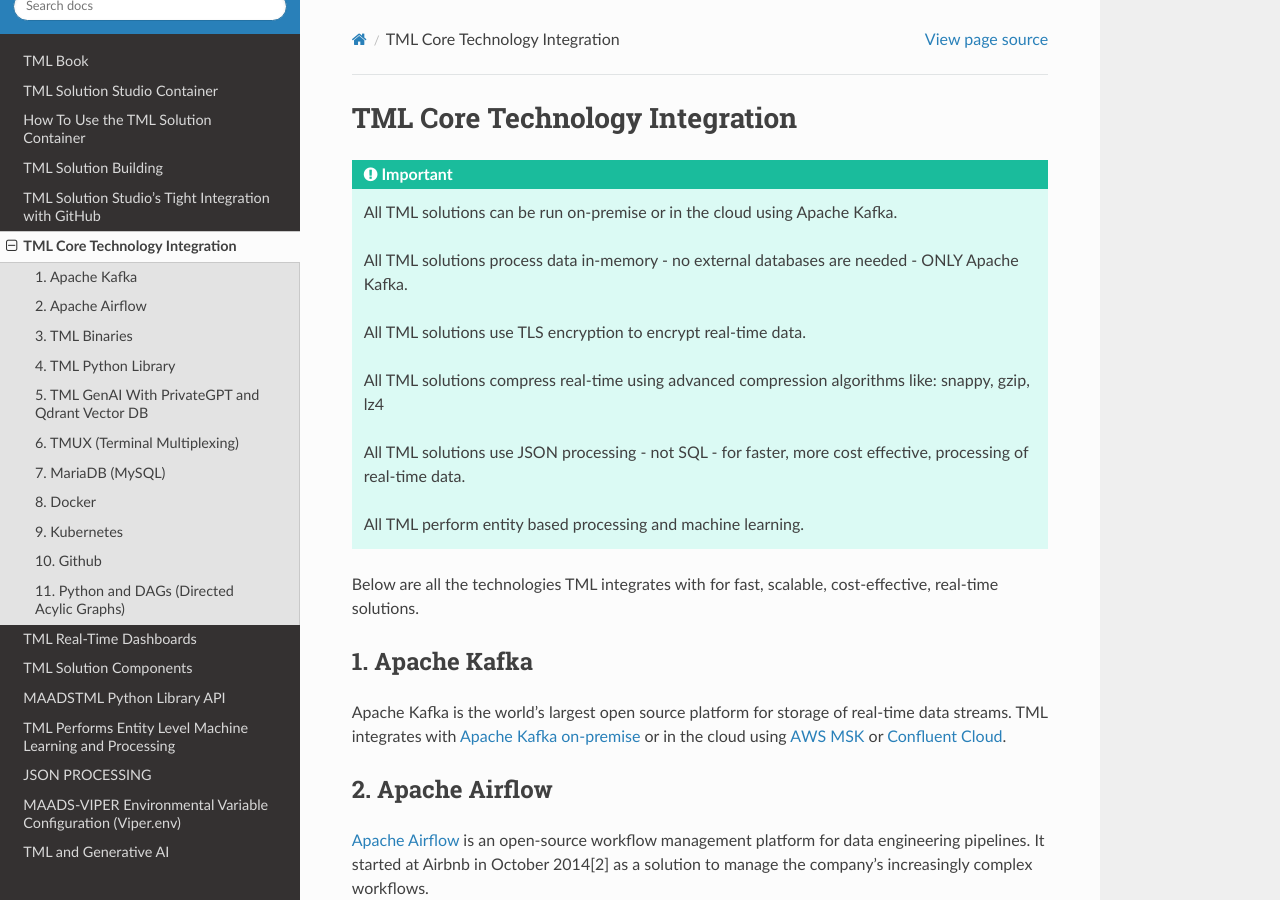
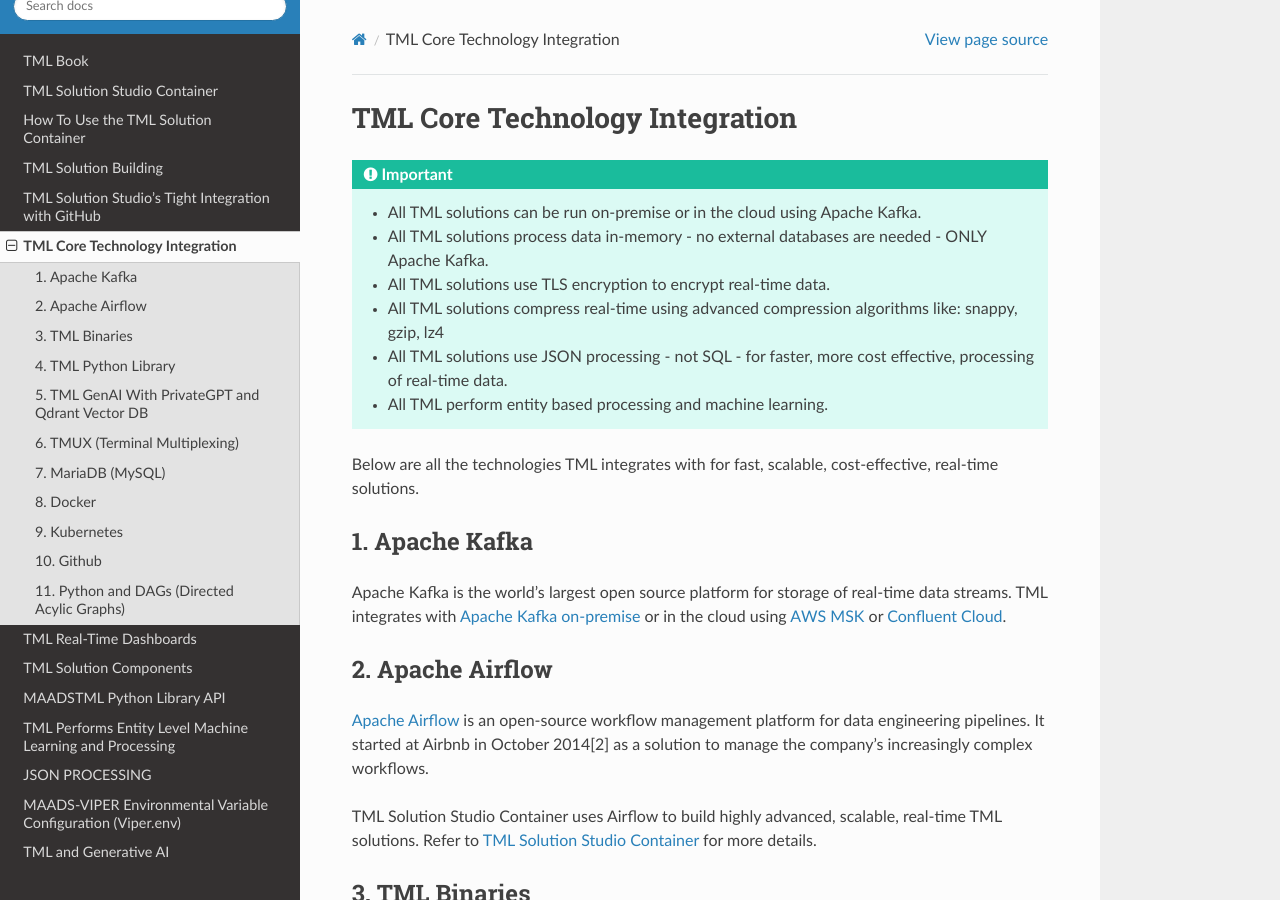
Before and after one commit to smaurice101/readthedocs, a Sphinx documentation site: the page built from docs/source/coreintegrations.rst, in a window 1280 px wide and 900 px high. Built offline with Sphinx 7.4.7 and the Read the Docs theme 2.0.0, drawn with Linux system fonts in a browser that asks for light colours.

```diff
--- a/docs/source/coreintegrations.rst
+++ b/docs/source/coreintegrations.rst
@@ -3,17 +3,17 @@ TML Core Technology Integration
 
 .. important::
 
-   All TML solutions can be run on-premise or in the cloud using Apache Kafka.
+   - All TML solutions can be run on-premise or in the cloud using Apache Kafka.
 
-   All TML solutions process data in-memory - no external databases are needed - ONLY Apache Kafka.
+   - All TML solutions process data in-memory - no external databases are needed - ONLY Apache Kafka.
 
-   All TML solutions use TLS encryption to encrypt real-time data.
+   - All TML solutions use TLS encryption to encrypt real-time data.
 
-   All TML solutions compress real-time using advanced compression algorithms like: snappy, gzip, lz4
+   - All TML solutions compress real-time using advanced compression algorithms like: snappy, gzip, lz4
 
-   All TML solutions use JSON processing - not SQL - for faster, more cost effective, processing of real-time data.
+   - All TML solutions use JSON processing - not SQL - for faster, more cost effective, processing of real-time data.
 
-   All TML perform entity based processing and machine learning.
+   - All TML perform entity based processing and machine learning.
 
 Below are all the technologies TML integrates with for fast, scalable, cost-effective, real-time solutions.
 
```
